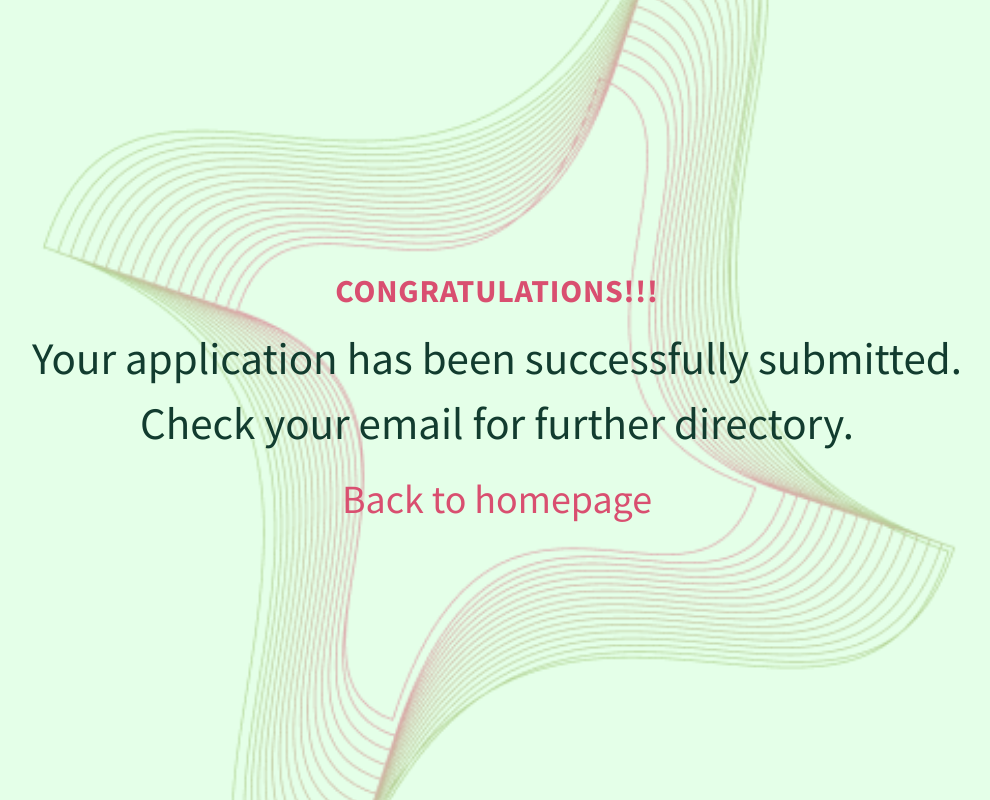
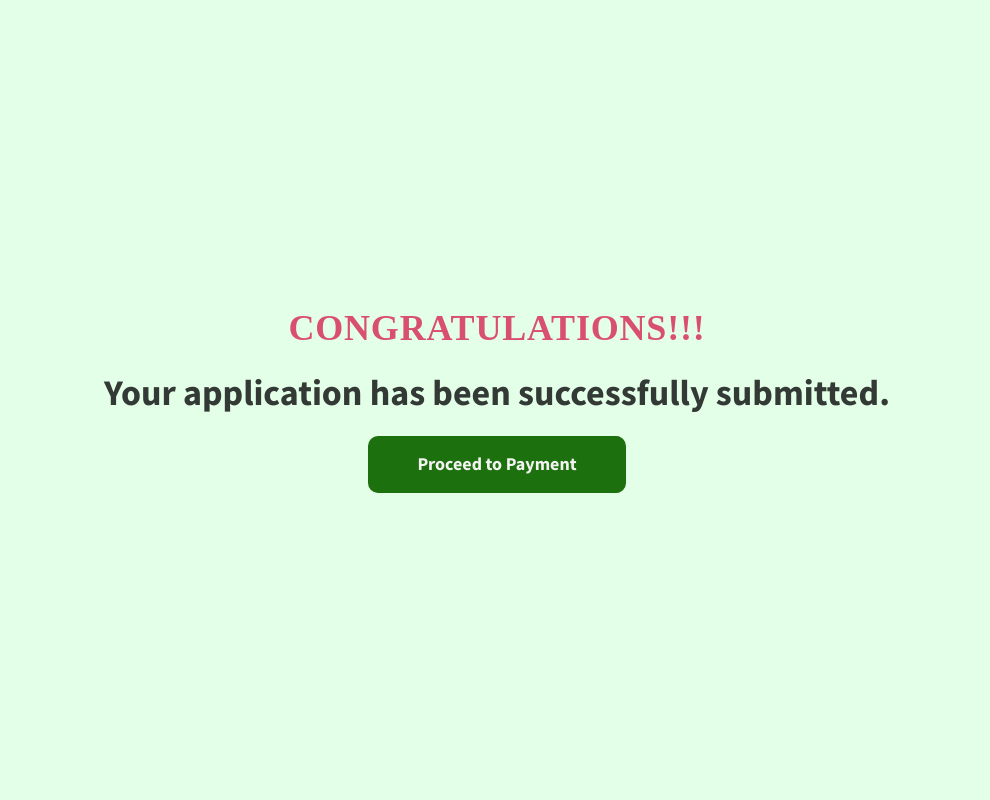
Before and after one commit to Mentor-Ntech/DLT-Website, a React (Create React App) app: page /congrat in a window 1280 px wide. Shown: the whole page, without its empty margins (143-1133 px from the left). Built offline with nearby package versions, Linux system fonts and the light colour scheme; no server answers.

Commit message:
congratulation page done

```diff
--- a/src/pages/Congrat/Congrat.jsx
+++ b/src/pages/Congrat/Congrat.jsx
@@ -5,10 +5,11 @@ const Congrat = () => {
     <div className="sectionCongrat">
       <h2>CONGRATULATIONS!!!</h2>
       <p>
-        Your application has been successfully submitted. <br /> Check your
-        email for further directory.
+      Your application has been successfully submitted.
       </p>
-      <a href="/">Back to homepage</a>
+      <button>
+        <a href="/payments">Proceed to Payment</a>
+      </button>
     </div>
   );
 };
--- a/src/pages/Congrat/Congrat.scss
+++ b/src/pages/Congrat/Congrat.scss
@@ -1,58 +1,88 @@
 .sectionCongrat {
-  background-image: url(../../assets/hero.png);
-  background-position: center;
-  background-repeat: no-repeat;
-  background-size: cover;
   background-color: #e4ffe8;
-  display: flex;
+  display: inline-flex;
   flex-direction: column;
   justify-content: center;
   align-items: center;
   text-align: center;
+  gap: 17px;
   width: 100%;
   height: 100vh;
-  font-size: 45px;
 
   h2 {
     color: var(--honey-color);
+    font-family: "Syne";
+    font-size: 36px;
+    font-weight: 700;
+
+    @media screen and (min-width: 2000px) {
+      font-size: 65px;
+    }
+
+    @media screen and (max-width: 540px) {
+      font-size: 22px;
+    }
+  }
+
+  p {
+    font-family: Open "Sans";
+    font-size: 36px;
+    font-weight: 700;
+    color: #333934;
 
     @media screen and (min-width: 2000px) {
       font-size: 65px;
     }
 
     @media screen and (max-width: 768px) {
-      font-size: 25px;
+      font-size: 28px;
+    }
+
+    @media screen and (max-width: 540px) {
+      font-size: 16px;
     }
   }
 
-  p {
-    margin: 1rem 0;
-    color: var(--primary-color);
+  button {
+    display: flex;
+    width: 258px;
+    height: 57px;
+    padding: 11px;
+    justify-content: center;
+    align-items: center;
+    gap: 11px;
+    flex-shrink: 0;
+    border-radius: 10px;
+    background: #1d700e;
 
-    @media screen and (max-width: 768px) {
-      font-size: 25px;
+    @media screen and (min-width: 2000px) {
+      width: 558px;
+      height: 87px;
     }
 
-    @media screen and (min-width: 2000px) {
-      font-size: 65px;
+    @media screen and (max-width: 540px) {
+      width: 192px;
+      height: 57px;
+      padding: 12px 15px;
+    }
+
+    a {
+      color: #f3f3f2;
+      font-family: Open "Sans";
+      font-size: 18px;
+      font-weight: 700;
+
+      &:hover {
+        text-decoration: none;
+      }
+
+      @media screen and (min-width: 2000px) {
+        font-size: 36px;
+      }
+
+      @media screen and (max-width: 540px) {
+        font-size: 14px;
+      }
     }
   }
-
-  a {
-    text-decoration: none;
-    color: var(--honey-color);
-    font-size: 40px;
-
-    @media screen and (min-width: 2000px) {
-      font-size: 65px;
-    }
-
-    @media screen and (max-width: 376px) {
-      font-size: 15px;
-    }
-  }
-
-  @media screen and (min-width: 2000px) {
-    font-size: 65px;
-  }
 }
```
